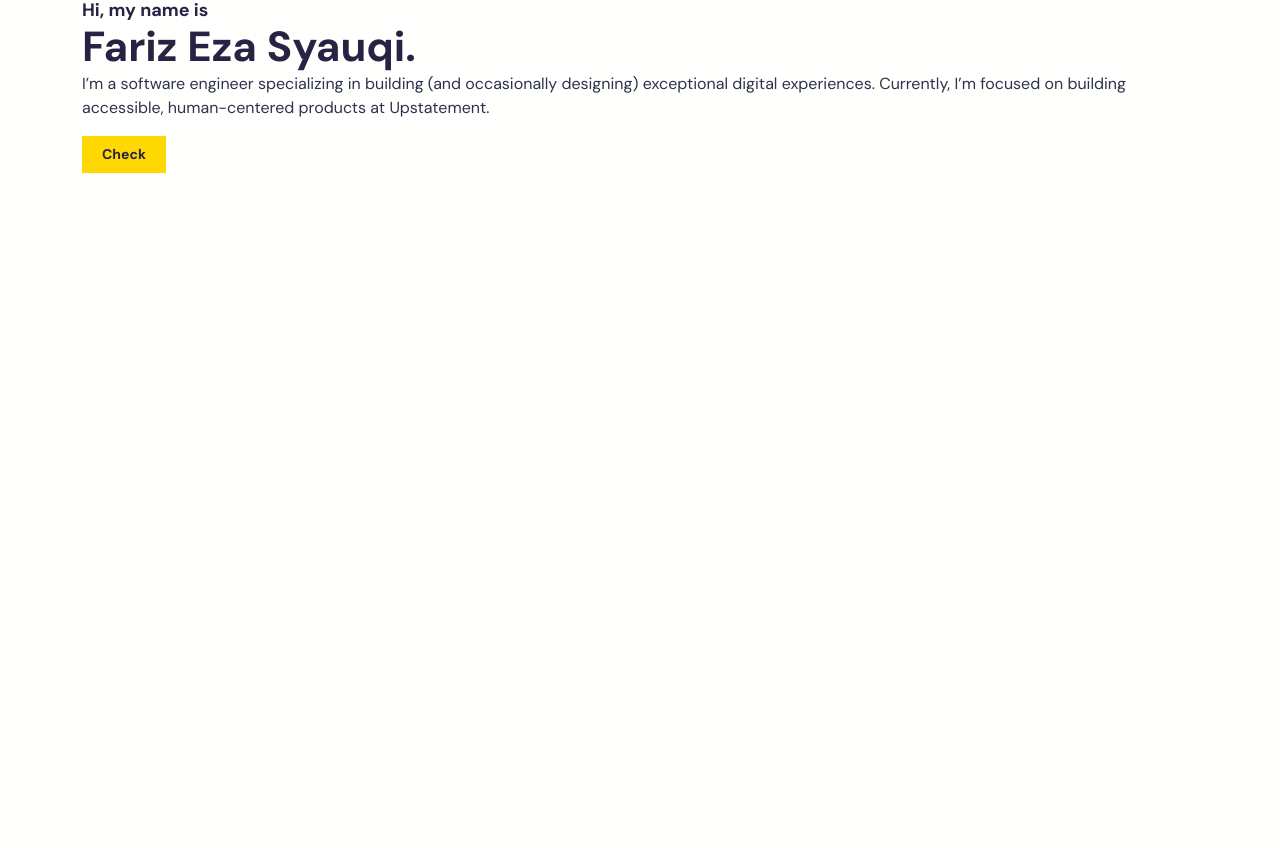
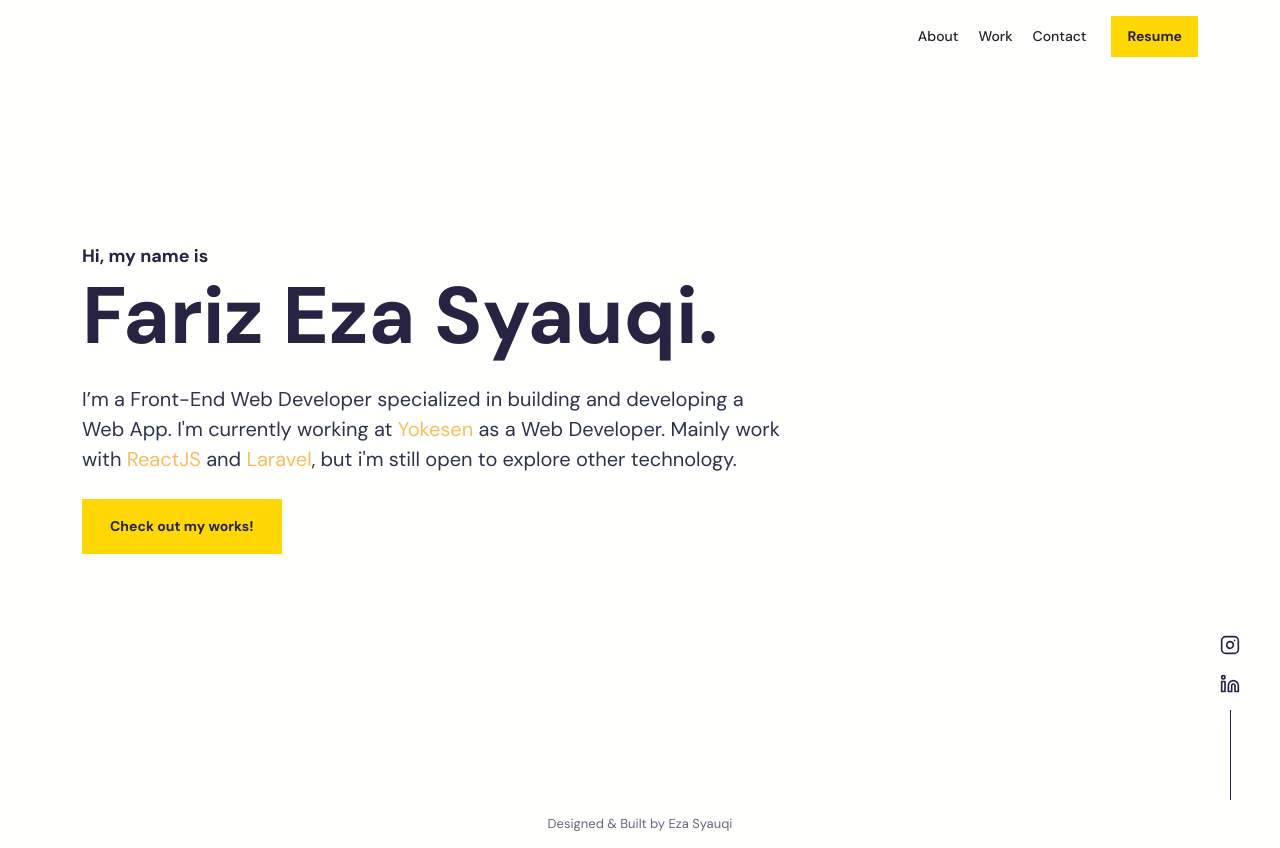
Before and after one commit to fazaqi/web-portfolio, a React (Create React App) app: page / in a window 1280 px wide. Before the commit the page ends 800 px from the top, so only its background shows below. Built offline with nearby package versions, Linux system fonts and the light colour scheme.

Commit message:
hero section done

```diff
--- a/src/App.css
+++ b/src/App.css
@@ -0,0 +1,57 @@
+.header {
+  position: absolute;
+  top: 0;
+  left: 0;
+  width: 100%;
+  padding: 1rem 0;
+}
+
+.header__wrapper {
+  display: flex;
+  justify-content: space-between;
+  align-items: center;
+}
+
+.header__wrapper ul {
+  margin: 0;
+  margin-right: 15px;
+
+  display: flex;
+  align-items: center;
+}
+
+.header__wrapper ul li {
+  list-style: none;
+  margin: 0 10px;
+  font-weight: 500;
+  font-size: 14px;
+  text-transform: capitalize;
+  cursor: pointer;
+}
+
+.header__wrapper button {
+  padding: 0.75rem 1rem;
+}
+
+.hero__wrapper {
+  display: flex;
+  -webkit-box-pack: center;
+  justify-content: center;
+  -webkit-box-align: center;
+  flex-direction: column;
+  align-items: flex-start;
+  min-height: 100vh;
+  padding: 0px;
+}
+
+.hero__wrapper .big__heading {
+  margin: 0px;
+  font-size: clamp(40px, 8vw, 80px);
+  margin-bottom: 20px;
+}
+
+.hero__wrapper p {
+  font-size: 20px;
+  max-width: 700px;
+  margin-bottom: 25px;
+}
--- a/src/App.js
+++ b/src/App.js
@@ -1,10 +1,16 @@
 import "./App.css";
+import Footer from "./components/Footer";
+import Header from "./components/Header";
+import Socials from "./components/Socials";
 import Hero from "./pages/Hero";
 
 function App() {
   return (
     <>
+      <Header />
       <Hero />
+      <Footer />
+      <Socials />
     </>
   );
 }
--- /dev/null
+++ b/src/components/Footer.js
@@ -0,0 +1,13 @@
+import React from "react";
+
+function Footer() {
+  return (
+    <>
+      <div className="footer">
+        <h6>Designed & Built by Eza Syauqi</h6>
+      </div>
+    </>
+  );
+}
+
+export default Footer;
--- /dev/null
+++ b/src/components/Header.js
@@ -0,0 +1,26 @@
+import React from "react";
+
+function Header() {
+  return (
+    <>
+      <div className="header">
+        <div className="container">
+          <div className="header__wrapper">
+            <div></div>
+            <div className="d-flex align-items-center">
+              <ul>
+                <li>about</li>
+                <li>work</li>
+                <li>contact</li>
+              </ul>
+
+              <button>Resume</button>
+            </div>
+          </div>
+        </div>
+      </div>
+    </>
+  );
+}
+
+export default Header;
--- /dev/null
+++ b/src/components/Socials.js
@@ -0,0 +1,65 @@
+import React from "react";
+
+function Socials() {
+  return (
+    <>
+      <div className="socials">
+        <ul>
+          {/* Instagram */}
+          <li>
+            <a
+              href="https://www.instagram.com/ezasyauqi"
+              target="_blank"
+              rel="noreferrer"
+            >
+              <svg
+                xmlns="http://www.w3.org/2000/svg"
+                role="img"
+                viewBox="0 0 24 24"
+                fill="none"
+                stroke="currentColor"
+                strokeWidth="2"
+                strokeLinecap="round"
+                strokeLinejoin="round"
+                className="feather feather-instagram"
+              >
+                <title>Instagram</title>
+                <rect x="2" y="2" width="20" height="20" rx="5" ry="5"></rect>
+                <path d="M16 11.37A4 4 0 1 1 12.63 8 4 4 0 0 1 16 11.37z"></path>
+                <line x1="17.5" y1="6.5" x2="17.51" y2="6.5"></line>
+              </svg>
+            </a>
+          </li>
+
+          {/* linked in */}
+          <li>
+            <a
+              href="https://id.linkedin.com/in/fazaqi"
+              target="_blank"
+              rel="noreferrer"
+            >
+              <svg
+                xmlns="http://www.w3.org/2000/svg"
+                role="img"
+                viewBox="0 0 24 24"
+                fill="none"
+                stroke="currentColor"
+                strokeWidth="2"
+                strokeLinecap="round"
+                strokeLinejoin="round"
+                className="feather feather-linkedin"
+              >
+                <title>LinkedIn</title>
+                <path d="M16 8a6 6 0 0 1 6 6v7h-4v-7a2 2 0 0 0-2-2 2 2 0 0 0-2 2v7h-4v-7a6 6 0 0 1 6-6z"></path>
+                <rect x="2" y="9" width="4" height="12"></rect>
+                <circle cx="4" cy="4" r="2"></circle>
+              </svg>
+            </a>
+          </li>
+        </ul>
+      </div>
+    </>
+  );
+}
+
+export default Socials;
--- a/src/index.css
+++ b/src/index.css
@@ -45,14 +45,78 @@ p {
 button {
   background-color: #ffd803;
   color: #272343;
-  padding: 10px 20px;
+  padding: 1.2rem 1.75rem;
   border: transparent;
 
   font-weight: 600;
   font-size: 14px;
   line-height: 120%;
+  transition: all 0.3s ease;
+}
+
+button:hover {
+  background-color: #e9c600;
 }
 
 section {
   background-color: #e3f6f5;
 }
+
+.footer {
+  display: flex;
+  justify-content: center;
+  align-items: center;
+  padding: 1rem;
+}
+
+.footer h6 {
+  font-weight: 400;
+  font-size: 13px;
+  color: #272343;
+  opacity: 0.7;
+}
+
+.socials {
+  width: 40px;
+  position: fixed;
+  bottom: 0px;
+  right: 30px;
+  left: auto;
+  z-index: 10;
+}
+
+.socials ul {
+  display: flex;
+  flex-direction: column;
+  -webkit-box-align: center;
+  align-items: center;
+  margin: 0px;
+  padding: 0px;
+}
+
+.socials ul li {
+  list-style: none;
+  margin-bottom: 15px;
+}
+
+.socials ul li a {
+  color: #272343;
+}
+
+.socials ul li a:hover {
+  color: #f9bc60;
+}
+
+.socials ul li a svg {
+  width: 20px;
+  height: 20px;
+}
+
+.socials ul::after {
+  content: "";
+  display: block;
+  width: 1px;
+  height: 90px;
+  margin: 0px auto;
+  background-color: #272343;
+}
--- a/src/pages/Hero.js
+++ b/src/pages/Hero.js
@@ -3,15 +3,21 @@ import React from "react";
 function Hero() {
   return (
     <>
-      <div className="container">
-        <h5>Hi, my name is</h5>
-        <h1>Fariz Eza Syauqi.</h1>
-        <p>
-          I’m a software engineer specializing in building (and occasionally
-          designing) exceptional digital experiences. Currently, I’m focused on
-          building accessible, human-centered products at Upstatement.
-        </p>
-        <button>Check</button>
+      <div className="hero__wrapper">
+        <div className="container">
+          <h5>Hi, my name is</h5>
+          <h1 className="big__heading">Fariz Eza Syauqi.</h1>
+          <p>
+            I’m a Front-End Web Developer specialized in building and developing
+            a Web App. I'm currently working at{" "}
+            <span style={{ color: "#f9bc60" }}>Yokesen</span> as a Web
+            Developer. Mainly work with{" "}
+            <span style={{ color: "#f9bc60" }}>ReactJS</span> and{" "}
+            <span style={{ color: "#f9bc60" }}>Laravel</span>, but i'm still
+            open to explore other technology.
+          </p>
+          <button>Check out my works!</button>
+        </div>
       </div>
     </>
   );
```
